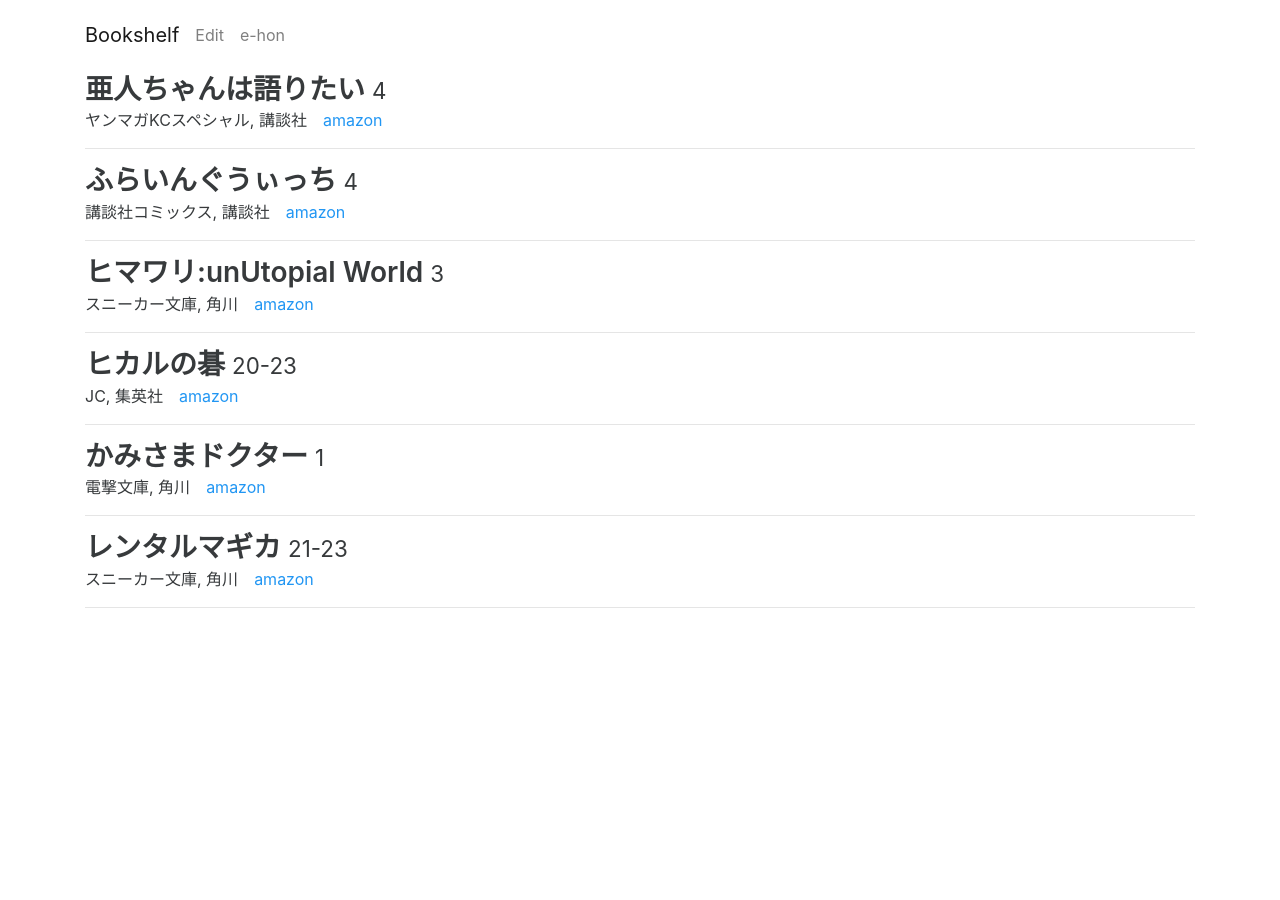
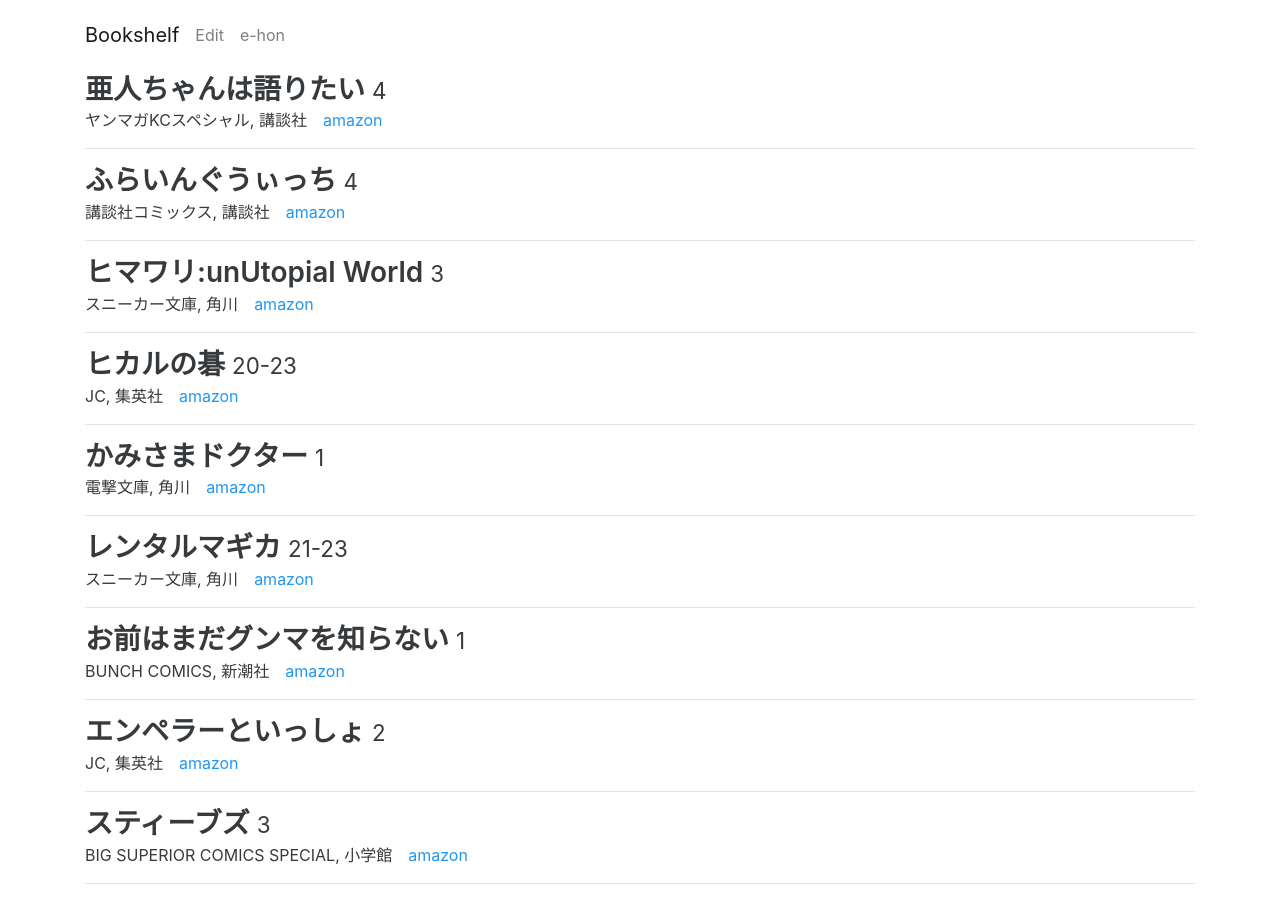
Before and after one commit to NKMR6194/bookshelf, a Jekyll site: the page built from index.html, in a window 1280 px wide and 900 px high, scrolled down 2936 px. Built offline with Jekyll 4.4.1, drawn with Linux system fonts in a browser that asks for light colours; nearby versions of some CDN libraries; before the commit the page ends 3560 px from its top, so only the background shows below that.

Commit message:
Update books.yml

```diff
--- a/_data/books.yml
+++ b/_data/books.yml
@@ -199,3 +199,18 @@
   label: スニーカー文庫
   publisher: 角川
   havings: 21-23
+
+- title: お前はまだグンマを知らない
+  label: BUNCH COMICS
+  publisher: 新潮社
+  havings: 1
+
+- title: エンペラーといっしょ
+  label: JC
+  publisher: 集英社
+  havings: 2
+
+- title: スティーブズ
+  label: BIG SUPERIOR COMICS SPECIAL
+  publisher: 小学館
+  havings: 3
```
